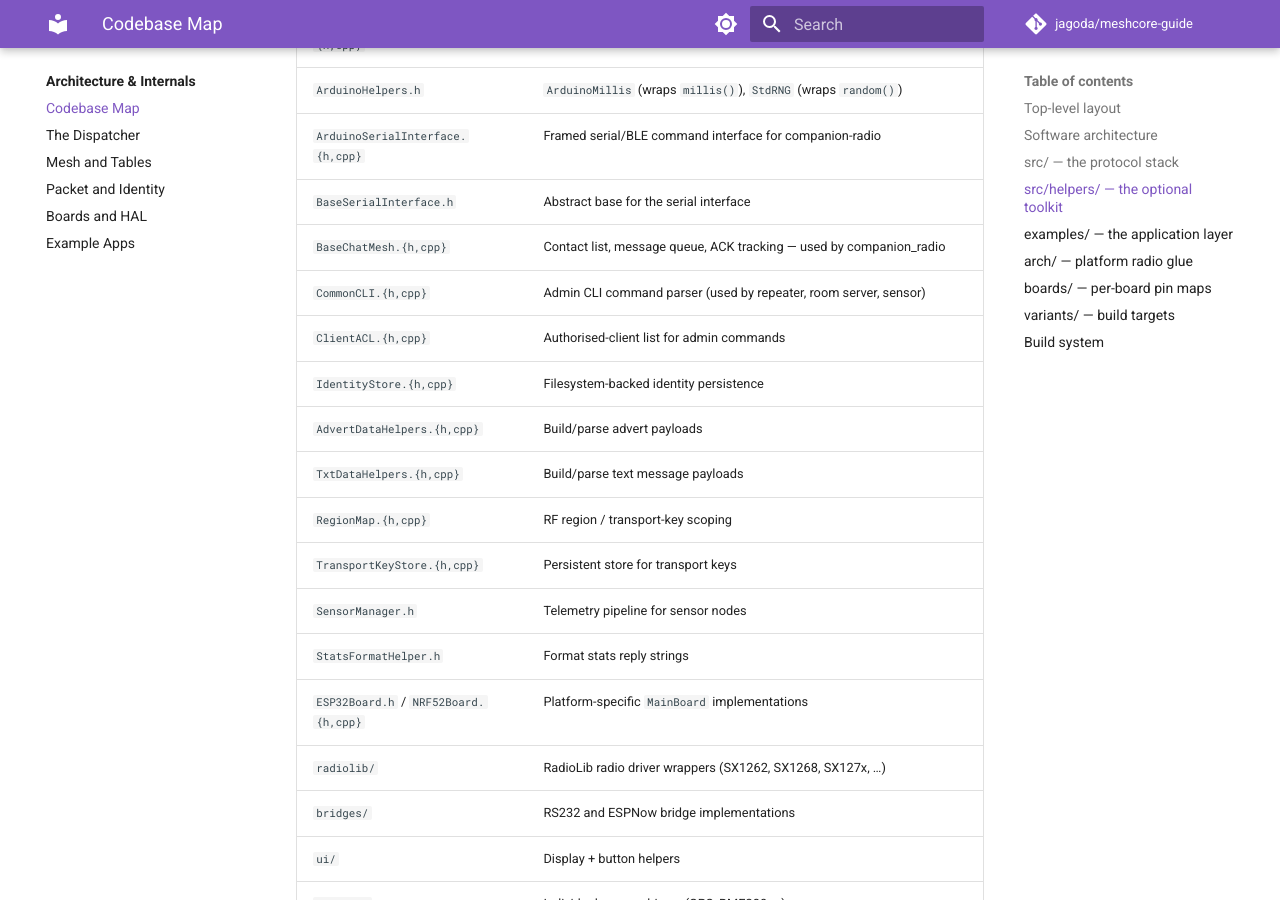
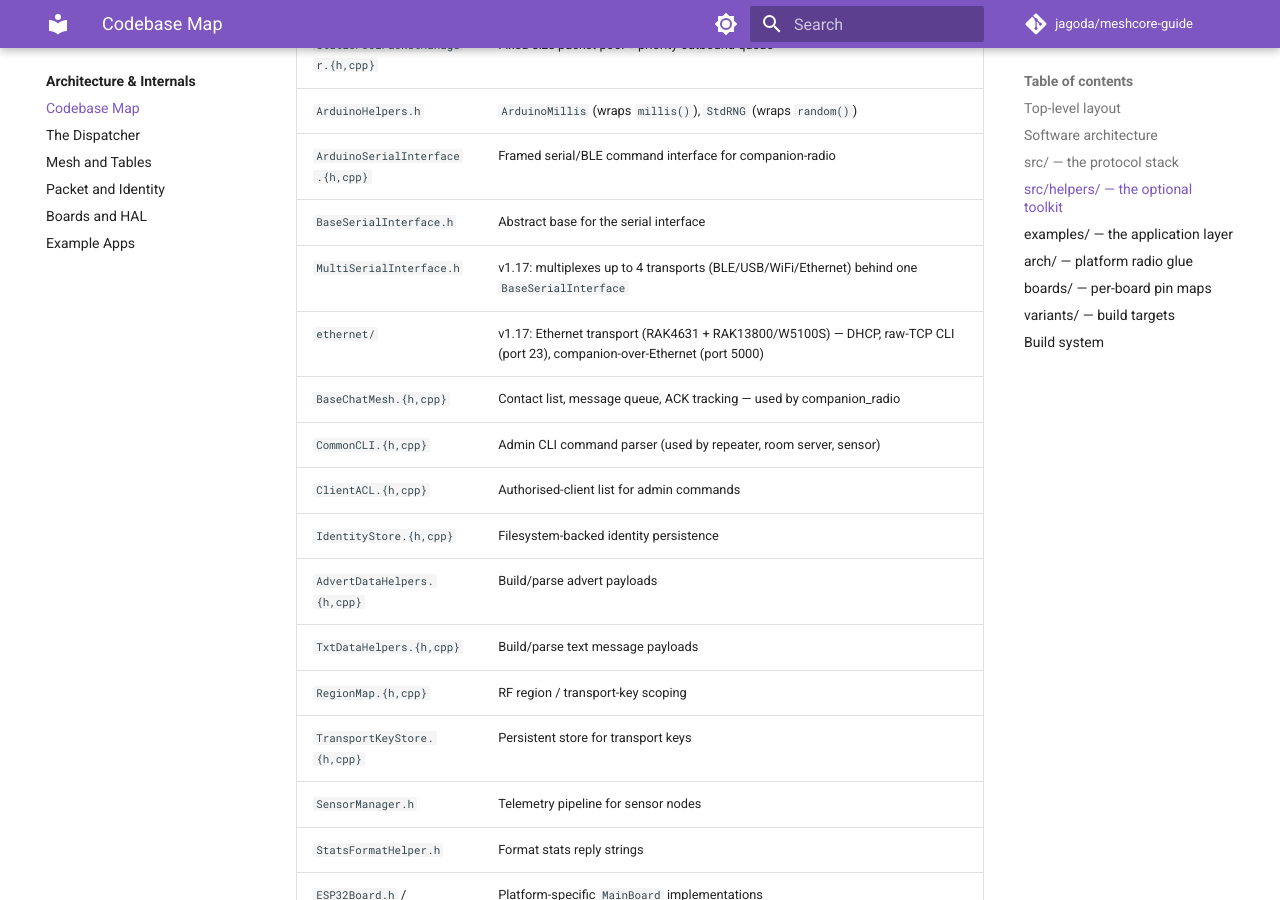
Before and after one commit to jagoda/meshcore-guide, an MkDocs documentation site: the page built from docs/internals/codebase-map.md, in a window 1280 px wide and 900 px high, scrolled down 2801 px. Built offline with MkDocs 1.6.1 and Material for MkDocs 9.7.7, drawn with Linux system fonts in a browser that asks for light colours; comment, search, counter and statistics services are not loaded.

Commit message:
checkpoint: Phase 10 — stale-claim sweep clean (hasSeen empty, v1.16.0 only historical); source map additions (MultiSerialInterface.h, ethernet/) landed on codebase-map.md, not spec-index.md (URL-only index, wrong target); mkdocs build --strict green

```diff
--- a/docs/internals/codebase-map.md
+++ b/docs/internals/codebase-map.md
@@ -86,6 +86,8 @@ None are required by the core — you can substitute your own.
 | `ArduinoHelpers.h` | `ArduinoMillis` (wraps `millis()`), `StdRNG` (wraps `random()`) |
 | `ArduinoSerialInterface.{h,cpp}` | Framed serial/BLE command interface for companion-radio |
 | `BaseSerialInterface.h` | Abstract base for the serial interface |
+| `MultiSerialInterface.h` | v1.17: multiplexes up to 4 transports (BLE/USB/WiFi/Ethernet) behind one `BaseSerialInterface` |
+| `ethernet/` | v1.17: Ethernet transport (RAK4631 + RAK13800/W5100S) — DHCP, raw-TCP CLI (port 23), companion-over-Ethernet (port 5000) |
 | `BaseChatMesh.{h,cpp}` | Contact list, message queue, ACK tracking — used by companion_radio |
 | `CommonCLI.{h,cpp}` | Admin CLI command parser (used by repeater, room server, sensor) |
 | `ClientACL.{h,cpp}` | Authorised-client list for admin commands |
```
